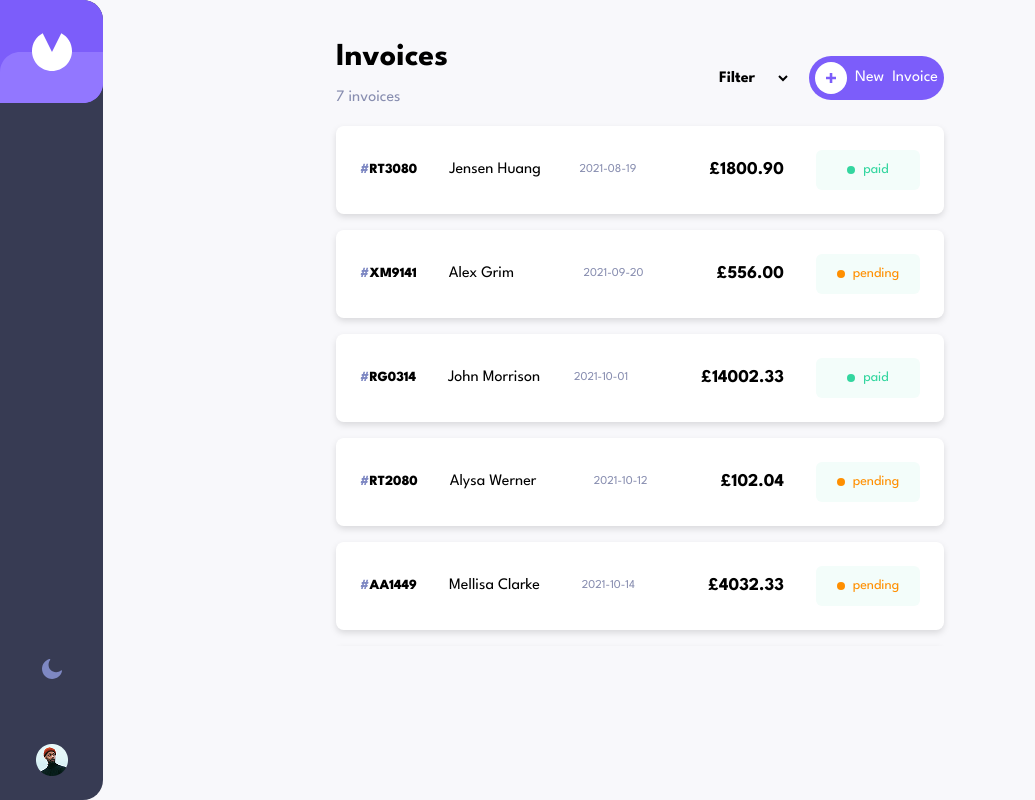
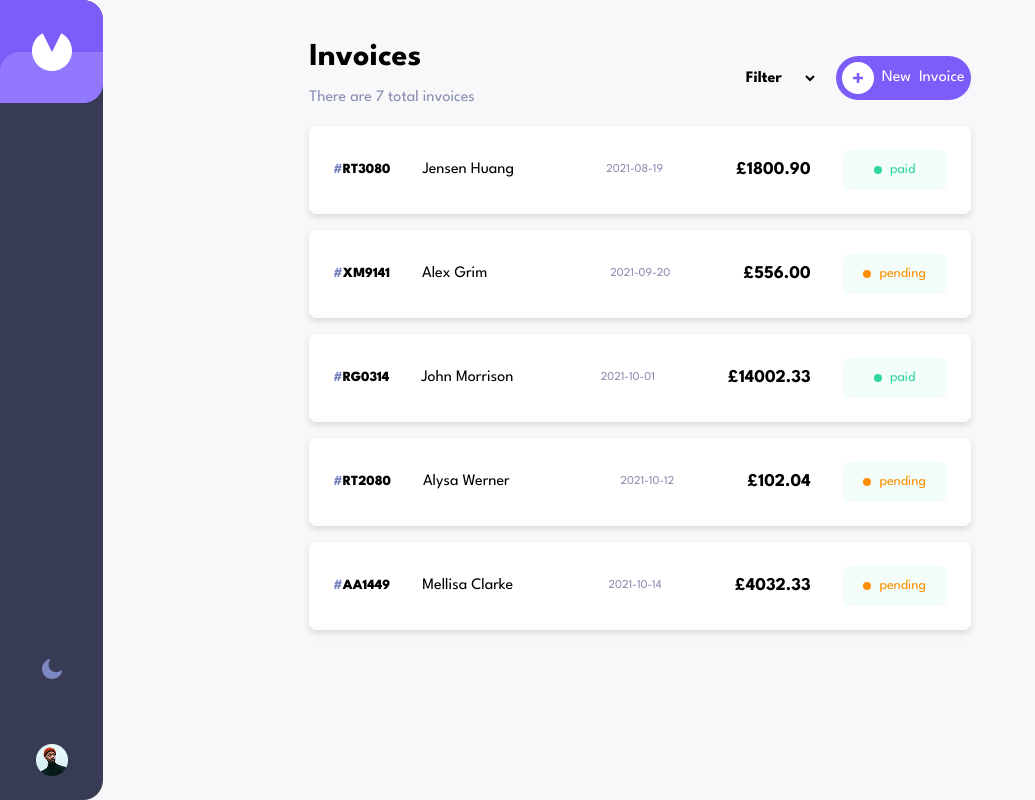
Before and after one commit to saidburxon-jorayev/Invoice-App, a React (Vite) app: page / in a window 1280 px wide. Shown: the whole page, without its empty margins (0-1035 px from the left). Built offline with nearby package versions, Linux system fonts and the light colour scheme.

Commit message:
changed text at Invoice.jsx

```diff
--- a/src/pages/Invoices.jsx
+++ b/src/pages/Invoices.jsx
@@ -39,7 +39,7 @@ function Invoices() {
                   theme == "dark" ? "text-[#DFE3FA]" : "text-[#888EB0]"
                 } font-normal mt-[4px]`}
               >
-                {invoices.length} invoices
+                There are {invoices.length} total invoices
               </p>
             </div>
             <div className="flex items-center mb-[10px] gap-[18px] pr-[24px] animation-right">
```
